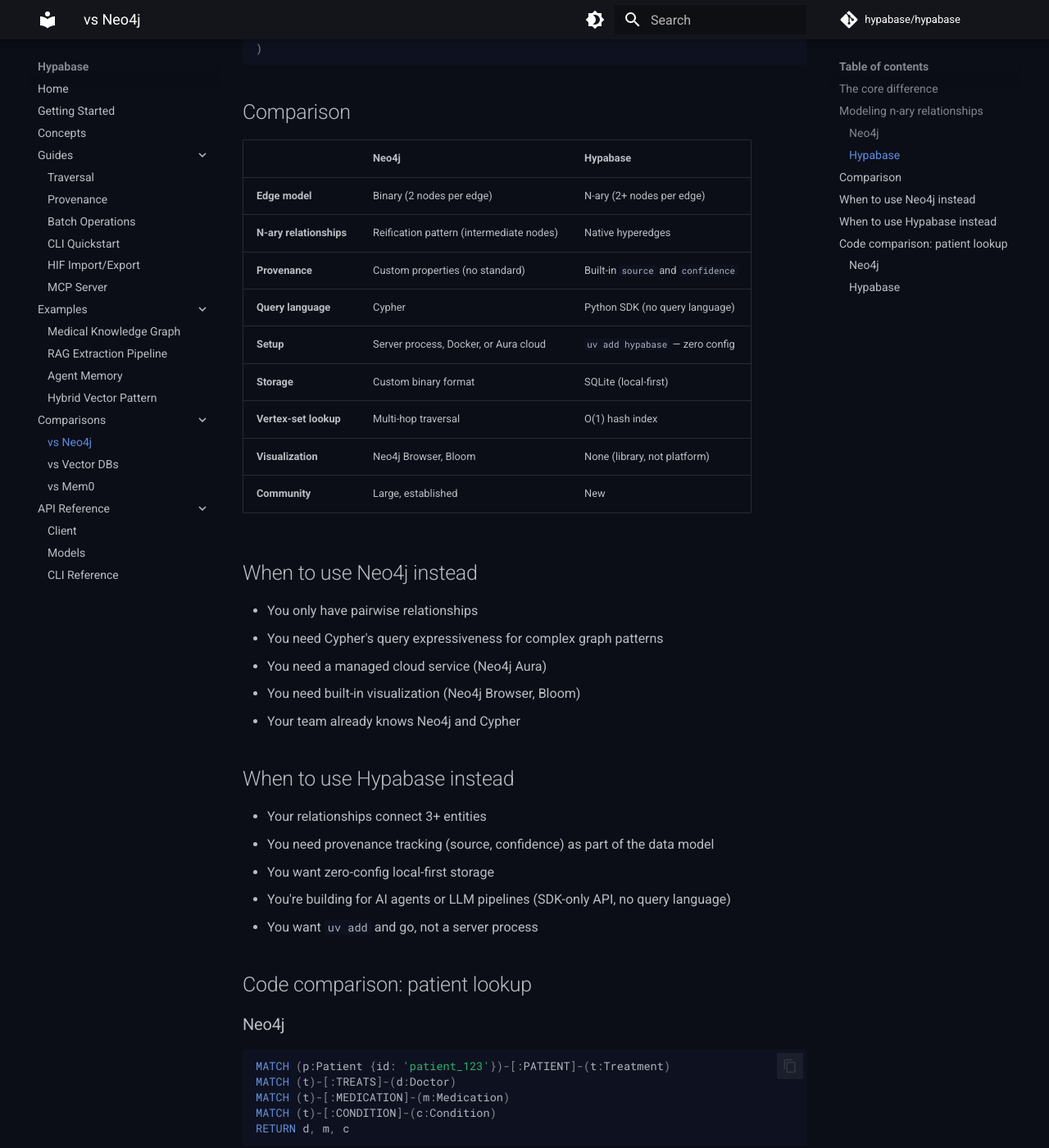
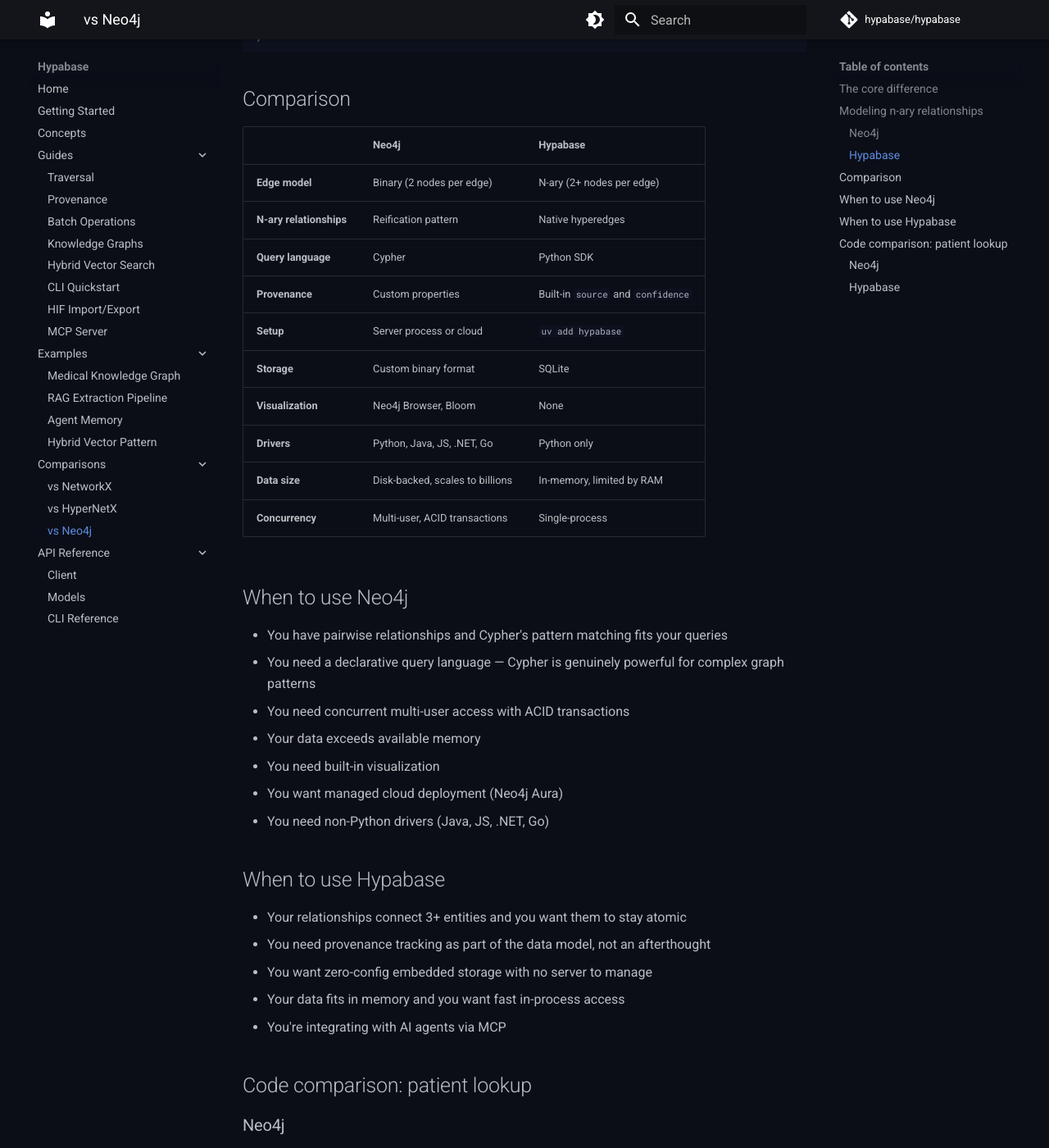
Before and after one commit to hypabase/hypabase, an MkDocs documentation site: the page built from docs/comparisons/vs-neo4j.md, in a window 1280 px wide and 1400 px high, scrolled down 896 px. Shown: the whole window at 82% size. Built offline with MkDocs 1.6.1 and Material for MkDocs 9.7.7, drawn with Linux system fonts in a browser that asks for light colours; comment, search, counter and statistics services are not loaded; the version menu is left out; some of the changed text lies outside the part shown.

Commit message:
Reposition as Python hypergraph library, update docs (v0.1.1) (#4)
## Summary

- Unified all copy around "A Python hypergraph library with provenance
and SQLite persistence" — honest description of what the code does today
- Updated tagline across all surfaces: README, pyproject.toml,
`__init__.py`, client.py, CLI help, MCP server instructions, mkdocs
config, docs index
- Rewrote MCP server instructions as actionable LLM guidance
(auto-created nodes, provenance, namespaces, upsert) instead of a
product pitch
- Restructured README with new "What is a hypergraph?" educational
section, MCP and CLI sections
- Refactored comparisons: added vs NetworkX and vs HyperNetX, rewrote vs
Neo4j with honest trade-offs, removed vs Mem0, moved vs Vector DBs to a
hybrid search guide
- Added Knowledge Graphs guide and Hybrid Vector Search guide
- Version bump to 0.1.1

## Test plan

- [x] `uv run pytest` — 435 tests pass
- [x] `uv run hypabase --help` — CLI help text renders correctly
- [x] `uv run mkdocs build` — docs build without errors
- [x] Browse docs site and review all new/changed pages
- [x] Verify PyPI description renders correctly after publish

🤖 Generated with [Claude Code](https://claude.com/claude-code)

---------

Co-authored-by: Claude Opus 4.6 <noreply@anthropic.com>

````diff
--- a/docs/comparisons/vs-neo4j.md
+++ b/docs/comparisons/vs-neo4j.md
@@ -2,9 +2,9 @@
 
 ## The core difference
 
-Neo4j is a property graph database. Every edge connects exactly two nodes. When your data has relationships between 3+ entities, Neo4j forces you to decompose them.
+Neo4j is a property graph database. Every edge connects exactly two nodes. When your data has relationships between 3+ entities, Neo4j requires you to decompose them using intermediate nodes (the reification pattern).
 
-Hypabase is a hypergraph database. A single edge connects any number of nodes.
+Hypabase is a hypergraph library. A single edge connects any number of nodes directly.
 
 ## Modeling n-ary relationships
 
@@ -24,8 +24,6 @@ CREATE (t)-[:LOCATION]->(mercy_hospital)
 ```
 
 ### Hypabase
-
-Hypabase edges connect any number of nodes directly:
 
 ```python
 hb.edge(
@@ -41,30 +39,33 @@ hb.edge(
 | | Neo4j | Hypabase |
 |---|---|---|
 | **Edge model** | Binary (2 nodes per edge) | N-ary (2+ nodes per edge) |
-| **N-ary relationships** | Reification pattern (intermediate nodes) | Native hyperedges |
-| **Provenance** | Custom properties (no standard) | Built-in `source` and `confidence` |
-| **Query language** | Cypher | Python SDK (no query language) |
-| **Setup** | Server process, Docker, or Aura cloud | `uv add hypabase` — zero config |
-| **Storage** | Custom binary format | SQLite (local-first) |
-| **Vertex-set lookup** | Multi-hop traversal | O(1) hash index |
-| **Visualization** | Neo4j Browser, Bloom | None (library, not platform) |
-| **Community** | Large, established | New |
+| **N-ary relationships** | Reification pattern | Native hyperedges |
+| **Query language** | Cypher | Python SDK |
+| **Provenance** | Custom properties | Built-in `source` and `confidence` |
+| **Setup** | Server process or cloud | `uv add hypabase` |
+| **Storage** | Custom binary format | SQLite |
+| **Visualization** | Neo4j Browser, Bloom | None |
+| **Drivers** | Python, Java, JS, .NET, Go | Python only |
+| **Data size** | Disk-backed, scales to billions | In-memory, limited by RAM |
+| **Concurrency** | Multi-user, ACID transactions | Single-process |
 
-## When to use Neo4j instead
+## When to use Neo4j
 
-- You only have pairwise relationships
-- You need Cypher's query expressiveness for complex graph patterns
-- You need a managed cloud service (Neo4j Aura)
-- You need built-in visualization (Neo4j Browser, Bloom)
-- Your team already knows Neo4j and Cypher
+- You have pairwise relationships and Cypher's pattern matching fits your queries
+- You need a declarative query language — Cypher is genuinely powerful for complex graph patterns
+- You need concurrent multi-user access with ACID transactions
+- Your data exceeds available memory
+- You need built-in visualization
+- You want managed cloud deployment (Neo4j Aura)
+- You need non-Python drivers (Java, JS, .NET, Go)
 
-## When to use Hypabase instead
+## When to use Hypabase
 
-- Your relationships connect 3+ entities
-- You need provenance tracking (source, confidence) as part of the data model
-- You want zero-config local-first storage
-- You're building for AI agents or LLM pipelines (SDK-only API, no query language)
-- You want `uv add` and go, not a server process
+- Your relationships connect 3+ entities and you want them to stay atomic
+- You need provenance tracking as part of the data model, not an afterthought
+- You want zero-config embedded storage with no server to manage
+- Your data fits in memory and you want fast in-process access
+- You're integrating with AI agents via MCP
 
 ## Code comparison: patient lookup
 
--- a/hypabase/__init__.py
+++ b/hypabase/__init__.py
@@ -1,6 +1,6 @@
-"""Hypabase — The hypergraph database for AI."""
+"""Hypabase — A Python hypergraph library with provenance and SQLite persistence."""
 
-__version__ = "0.1.0"
+__version__ = "0.1.1"
 
 from hypabase.client import Hypabase
 from hypabase.models import Edge, HypergraphStats, Incidence, Node, ValidationResult
--- a/mkdocs.yml
+++ b/mkdocs.yml
@@ -1,6 +1,6 @@
 site_name: Hypabase
 site_url: https://docs.hypabase.app/
-site_description: A Python library for storing and querying n-ary relationships with provenance tracking. SQLite-backed, zero configuration.
+site_description: A Python hypergraph library with provenance and SQLite persistence.
 repo_url: https://github.com/hypabase/hypabase
 repo_name: hypabase/hypabase
 
@@ -49,12 +49,10 @@ plugins:
   - llmstxt:
       full_output: llms-full.txt
       markdown_description: >
-        Hypabase is a Python library for storing and querying relationships
-        between entities. A single edge connects two or more nodes, every edge
-        tracks where it came from (source and confidence), and the whole graph
-        lives in a local SQLite file with no server or configuration. Use it to
-        build knowledge graphs, RAG pipelines, and structured agent memory.
-        Python 3.10+. uv add hypabase.
+        Hypabase is a Python hypergraph library with provenance and SQLite
+        persistence. A single edge connects two or more nodes. Every edge
+        tracks where it came from (source and confidence). Data persists to a
+        local SQLite file automatically. Python 3.10+. uv add hypabase.
       sections:
         Getting Started:
           - index.md: "Quick install and first hypergraph — go from zero to a working knowledge graph"
@@ -64,6 +62,8 @@ plugins:
           - guides/traversal.md: "Find neighbors, shortest paths, and multi-hop connections through hyperedges"
           - guides/provenance.md: "Track where every relationship came from and how confident you are in it"
           - guides/batch-operations.md: "Ingest thousands of nodes and edges efficiently with batch, upsert, and cascade delete"
+          - guides/knowledge-graphs.md: "Build knowledge graphs with hyperedges and provenance tracking"
+          - guides/hybrid-vector-search.md: "Combine hypergraph queries with vector similarity search"
           - guides/cli.md: "Create nodes, edges, and run queries from the terminal without writing Python"
           - guides/hif.md: "Import and export hypergraphs using the HIF interchange format"
           - guides/mcp.md: "Set up the MCP server so AI agents in Claude Code, Claude Desktop, Cursor, or Windsurf can use Hypabase as structured memory"
@@ -73,9 +73,9 @@ plugins:
           - examples/agent-memory.md: "Give AI agents persistent structured memory that survives across sessions and conversations"
           - examples/hybrid-vector.md: "Combine Hypabase relationship queries with vector similarity search for hybrid retrieval"
         Comparisons:
-          - comparisons/vs-neo4j.md: "Architectural differences between Hypabase and Neo4j for n-ary relationships"
-          - comparisons/vs-vector-dbs.md: "How Hypabase and vector databases complement each other"
-          - comparisons/vs-mem0.md: "Architectural differences between Hypabase and Mem0 for agent memory"
+          - comparisons/vs-networkx.md: "Hypabase vs NetworkX — when you need hyperedges instead of binary edges"
+          - comparisons/vs-hypernetx.md: "Hypabase vs HyperNetX — storage and provenance vs analysis and visualization"
+          - comparisons/vs-neo4j.md: "Hypabase vs Neo4j — native hyperedges vs property graph with reification"
         API Reference:
           - reference/client.md: "Complete Hypabase client API — every method with parameters, return types, and examples"
           - reference/models.md: "Pydantic models for nodes, edges, incidences, stats, and validation results"
@@ -111,6 +111,8 @@ nav:
       - Traversal: guides/traversal.md
       - Provenance: guides/provenance.md
       - Batch Operations: guides/batch-operations.md
+      - Knowledge Graphs: guides/knowledge-graphs.md
+      - Hybrid Vector Search: guides/hybrid-vector-search.md
       - CLI Quickstart: guides/cli.md
       - HIF Import/Export: guides/hif.md
       - MCP Server: guides/mcp.md
@@ -120,9 +122,9 @@ nav:
       - Agent Memory: examples/agent-memory.md
       - Hybrid Vector Pattern: examples/hybrid-vector.md
   - Comparisons:
+      - vs NetworkX: comparisons/vs-networkx.md
+      - vs HyperNetX: comparisons/vs-hypernetx.md
       - vs Neo4j: comparisons/vs-neo4j.md
-      - vs Vector DBs: comparisons/vs-vector-dbs.md
-      - vs Mem0: comparisons/vs-mem0.md
   - API Reference:
       - Client: reference/client.md
       - Models: reference/models.md
--- a/pyproject.toml
+++ b/pyproject.toml
@@ -1,7 +1,7 @@
 [project]
 name = "hypabase"
-version = "0.1.0"
-description = "A Python library for storing and querying n-ary relationships with provenance tracking. SQLite-backed, zero configuration."
+version = "0.1.1"
+description = "A Python hypergraph library with provenance and SQLite persistence."
 readme = "README.md"
 license = "Apache-2.0"
 requires-python = ">=3.10"
````
Also changed, not shown: other parts of docs/comparisons/vs-neo4j.md (+1 -1 lines), README.md (+61 -21 lines), docs/comparisons/vs-hypernetx.md (added, +64 -0 lines), docs/comparisons/vs-mem0.md (deleted, +0 -78 lines), docs/comparisons/vs-networkx.md (added, +80 -0 lines), docs/comparisons/vs-vector-dbs.md (deleted, +0 -43 lines), docs/guides/hybrid-vector-search.md (added, +48 -0 lines), docs/guides/knowledge-graphs.md (added, +131 -0 lines), docs/index.md (+3 -9 lines), 5 other files.
